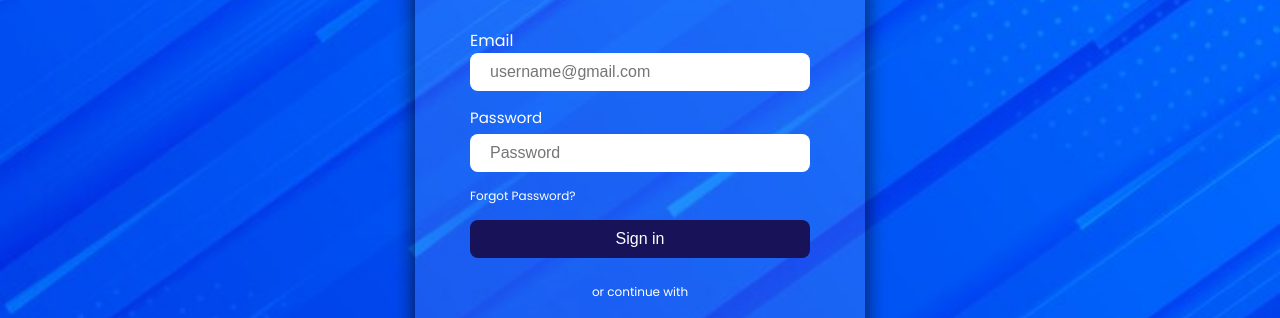
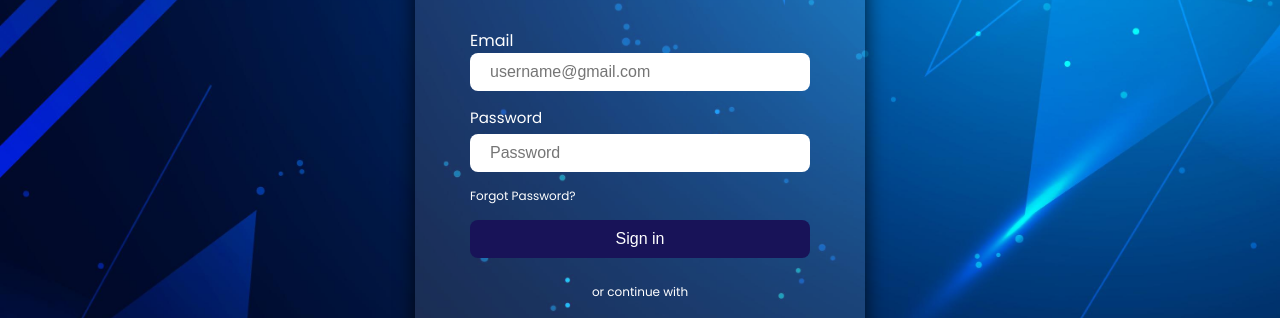
Before and after one commit to fatima-dev23/GlassLogin, a plain HTML site: page index.html in a window 1280 px wide. Shown: the part 218-536 px from the top of the page. Drawn offline with Linux system fonts and the light colour scheme.

Commit message:
first commit

```diff
--- a/index.html
+++ b/index.html
@@ -20,7 +20,7 @@
                 <label for="password">Password</label>
                 <input type="password" placeholder="Password" id="password" name="password" required>
             </div>
-            <small>Forgot Password?</small>
+            <small><a href="#">Forgot Password?</a></small>
             <button type="submit" id="sign-in">Sign in</button>
             <p>or continue with</p>
             <div class="social-icons">
--- a/style.css
+++ b/style.css
@@ -4,7 +4,7 @@ body{
     margin: 0;
     width: 100%;
     height: 100vh;
-    background-image: url("./asset/bg-image.jpg");
+    background-image: url("./asset/bg-img.jpg");
     background-repeat: no-repeat;
     background-size: cover;
     align-items: center;
@@ -46,7 +46,7 @@ form{
     padding: 10px 20px 10px 20px;
     border: none;
     border-radius: 8px;
-    color: white;
+    color: rgb(29, 146, 255);
     font-size: 16px;
 }
 
@@ -54,6 +54,10 @@ small{
     align-self: flex-start;
     cursor: pointer;
     font-size: 12px;
+}
+
+small a:hover{
+    color: rgb(255, 50, 23);
 }
 
 form #sign-in{
@@ -104,3 +108,7 @@ a{
     color: white;
     text-decoration: none;
 }
+
+p a:hover{
+    color: rgb(29, 127, 255);
+}
```
Also changed, not shown: asset/bg-img.jpg (added).
